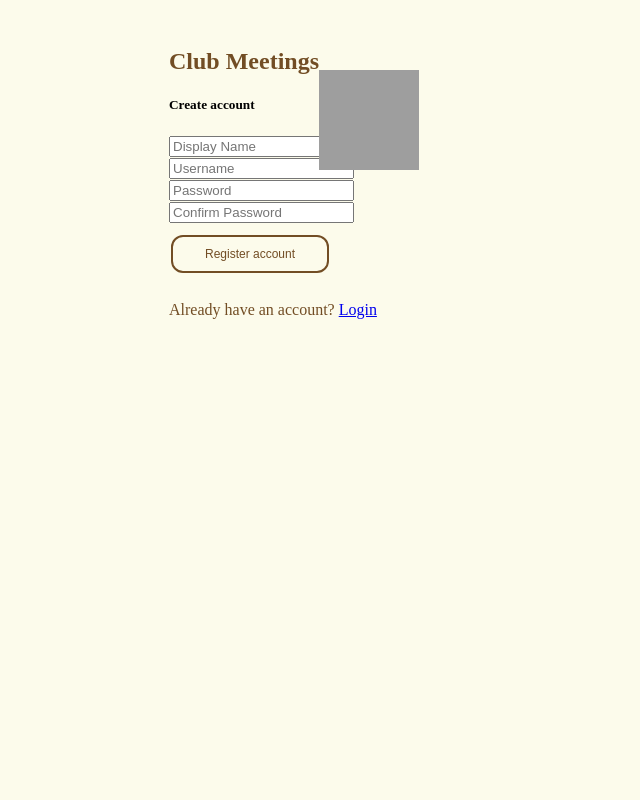
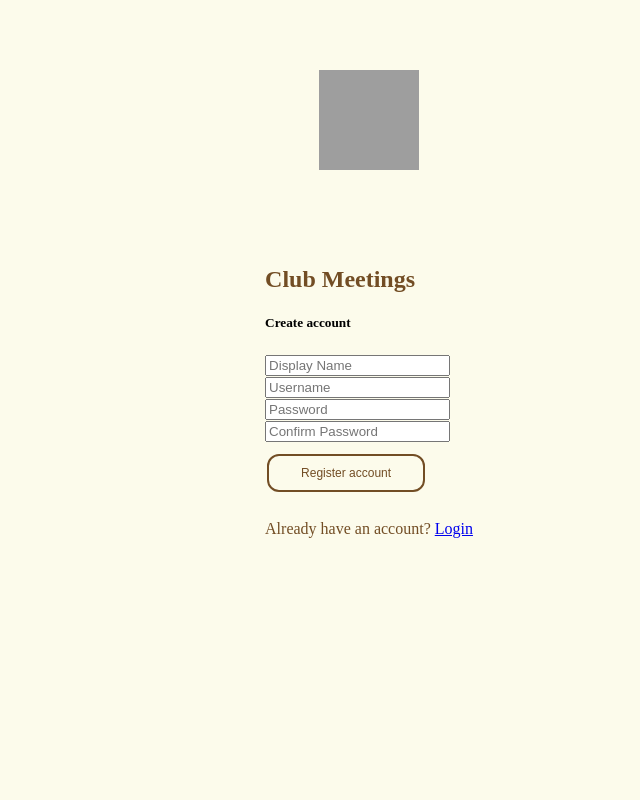
Before and after one commit to mikaylamorrison/treasurer-website, a Flask app: page /register/ in a window 1280 px wide. Shown: the whole page, without its empty margins (271-911 px from the left). Run offline with Flask 3, Linux system fonts and the light colour scheme; grey boxes are pictures that could not be loaded.

Commit message:
Update base.html

```diff
--- a/templates/base.html
+++ b/templates/base.html
@@ -11,7 +11,7 @@
     <img src="2.png" class="logo" width="100" height="100">
 </head>
 
-<body>
+<body class="body2">
     <div>
         {% block content%}
         {% endblock %}
```
